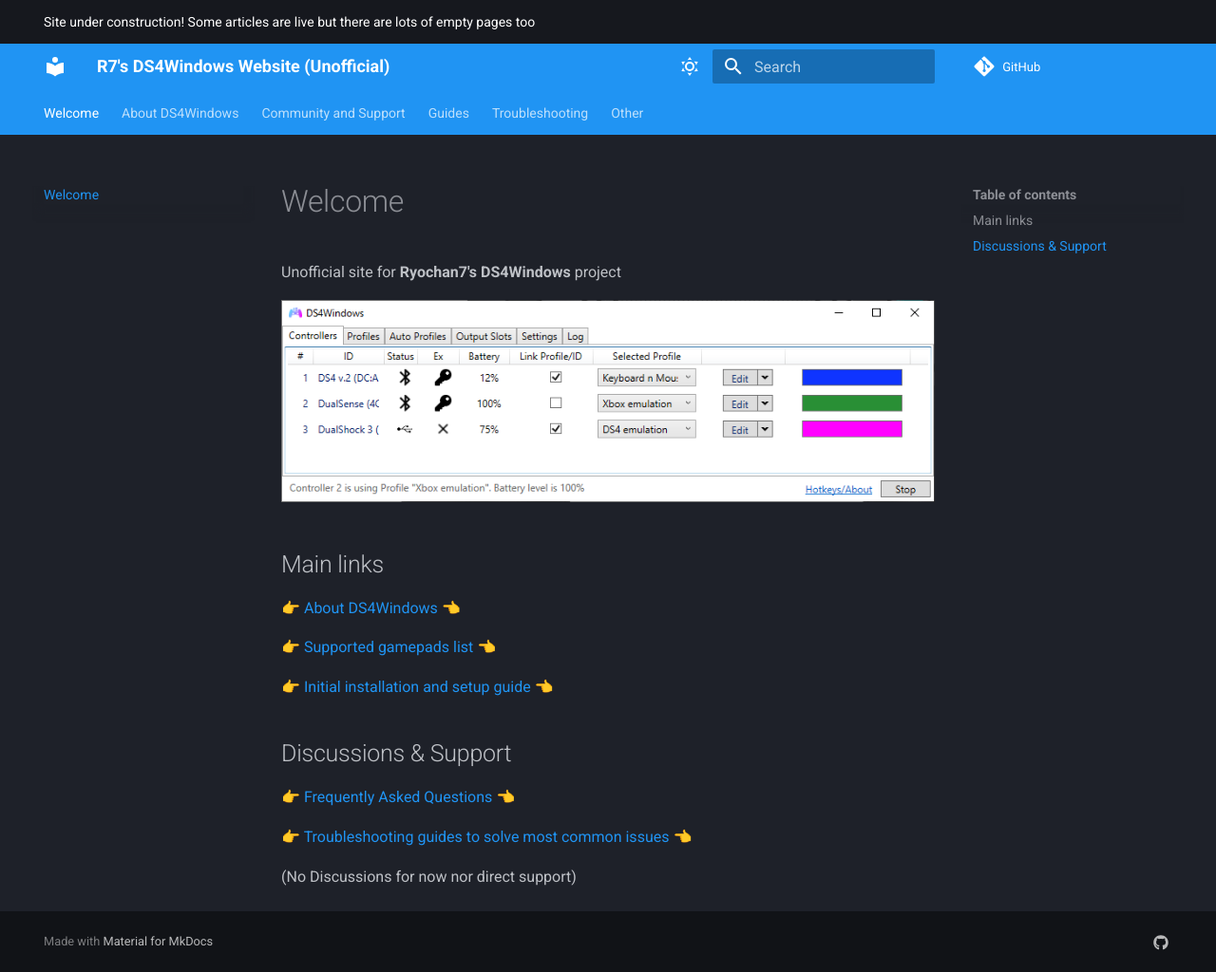
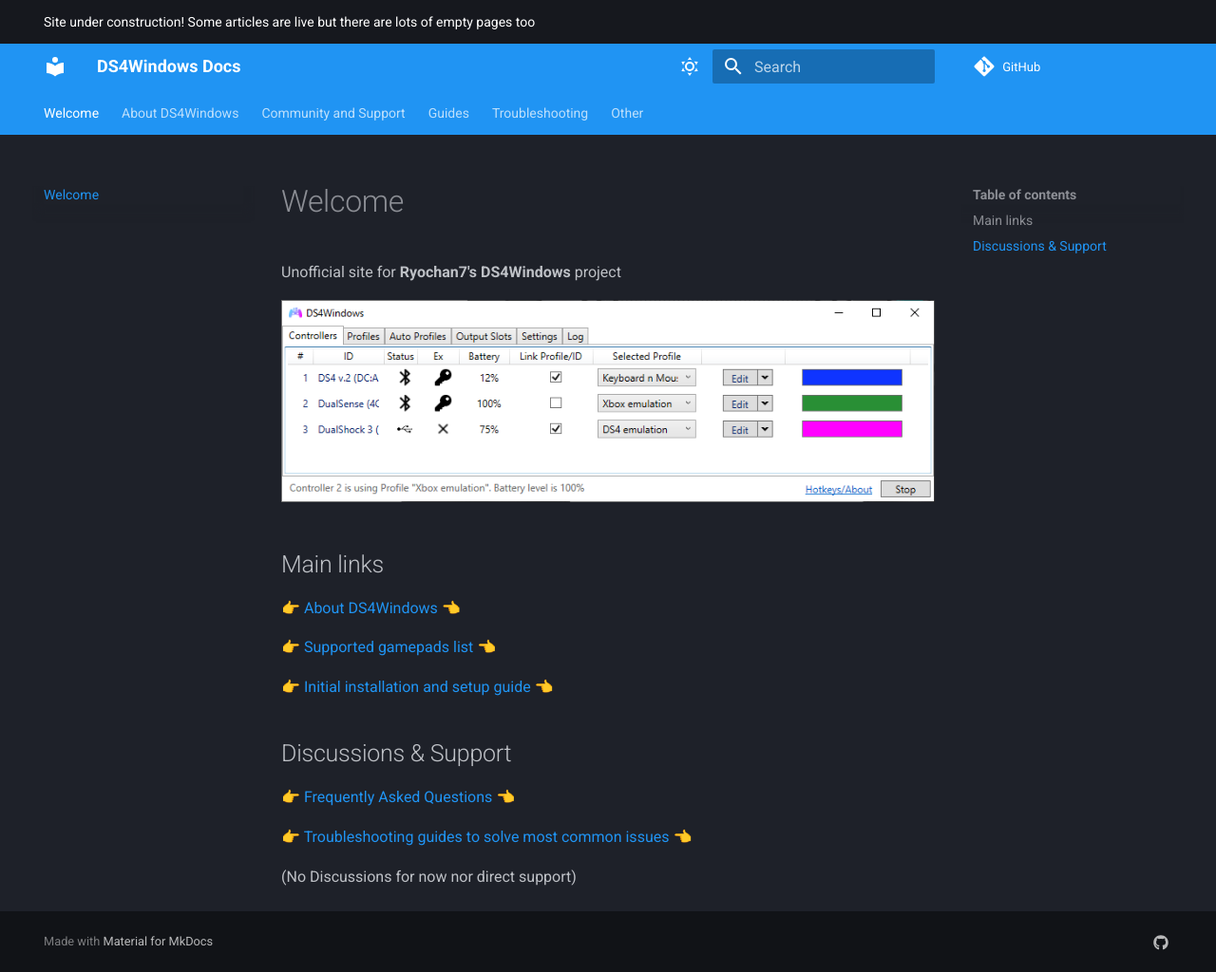
Before and after one commit to CircumSpector/DS4WDocs, an MkDocs documentation site: the page built from docs/index.md, in a window 1280 px wide and 1024 px high. Shown: the whole window at 95% size. Built offline with MkDocs 1.6.1 and Material for MkDocs 9.7.7, drawn with Linux system fonts in a browser that asks for light colours; comment, search, counter and statistics services are not loaded; some of the changed lines change nothing that is shown.

Commit message:
Updated basic site info

```diff
--- a/mkdocs.yml
+++ b/mkdocs.yml
@@ -1,6 +1,6 @@
-site_name: R7's DS4Windows Website (Unofficial)
-repo_url: https://github.com/Kanuan/DS4W_Website.github.io
-site_description: Projects devoted to USB input device emulation and game peripherals reverse engineering
+site_name: DS4Windows Docs
+repo_url: https://github.com/CircumSpector/DS4WDocs
+site_description: DS4Windows documentation website. Guides, FAQs, troubleshooting articles and more.
 
 theme:
   name: material
```
